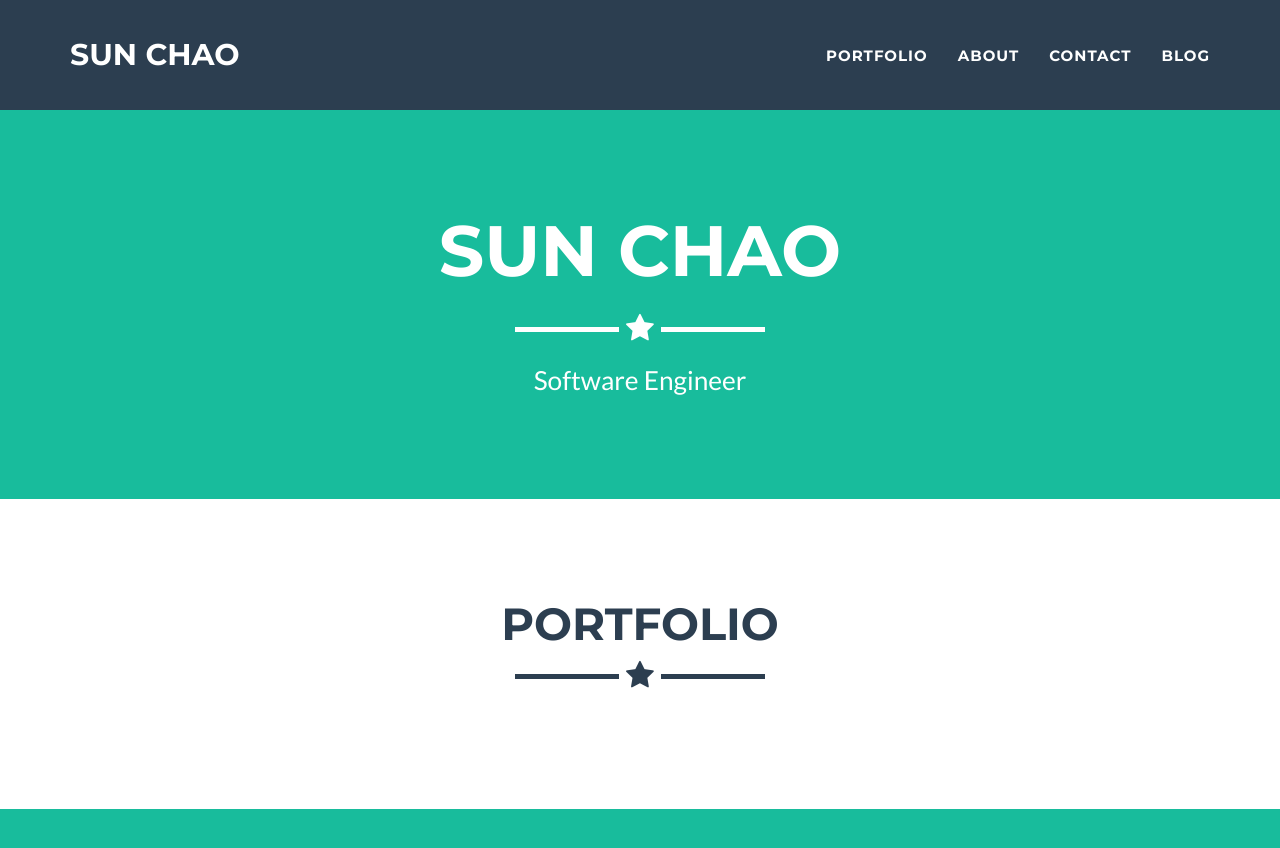
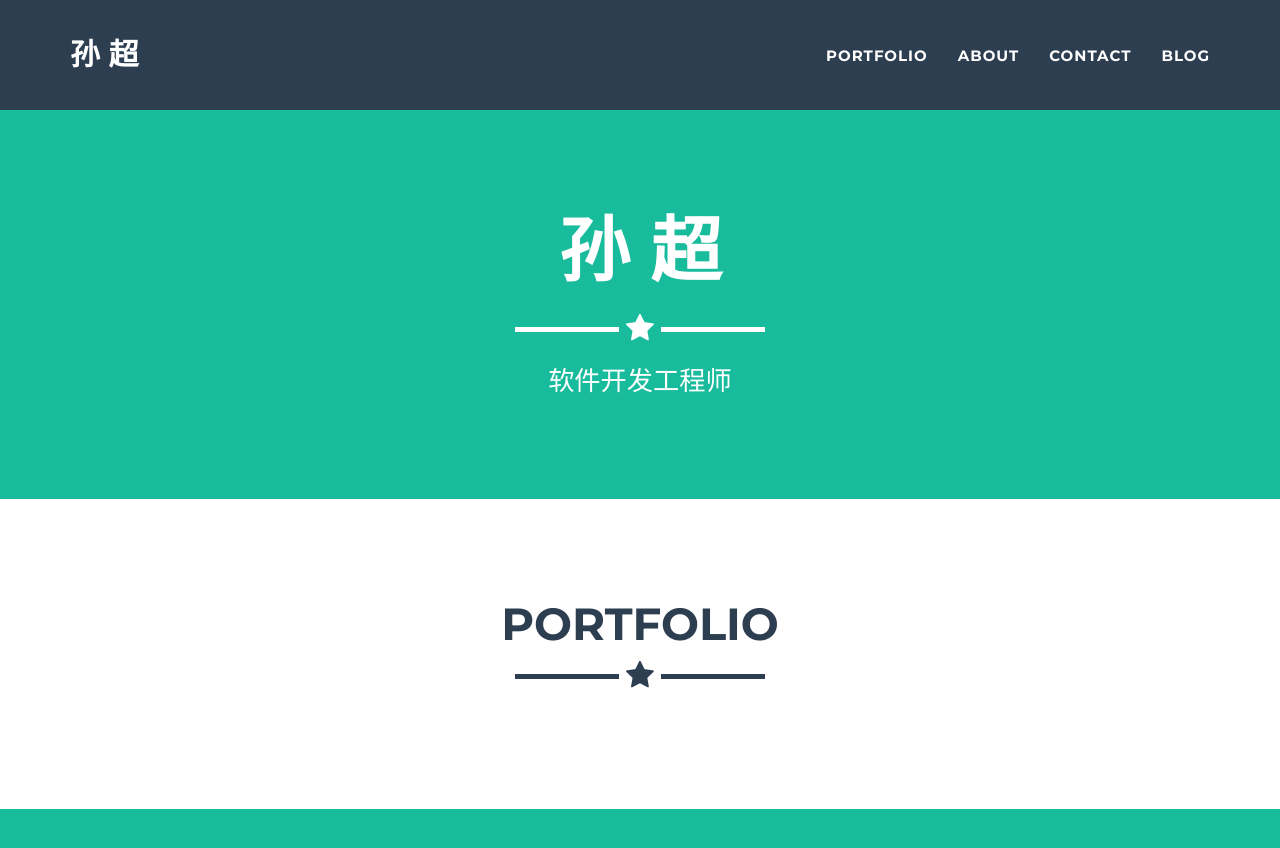
Before and after one commit to sunchao0427/sunchao0427.github.io, a Jekyll site: the page built from index.html, in a window 1280 px wide and 900 px high. Shown: the top 848 px of the window. Built offline with Jekyll 4.4.1, drawn with Linux system fonts in a browser that asks for light colours.

Commit message:
fix lang

```diff
--- a/_config.yml
+++ b/_config.yml
@@ -1,12 +1,13 @@
 # Site settings
-title: Sun Chao
+locale: zh-CN
+title: 孙 超
 email: sunchao0427@qq.com
 url: https://sunchao0427.github.io
-description: "Personal website"
-keywords: "software, software developer, programming"
-skills: "Software Engineer"
-meta_author: Sun Chao
-locale: "zh-CN"
+description: "个人博客网站"
+keywords: "软件开发、iOS开发、Flutter开发"
+skills: "软件开发工程师"
+meta_author: 孙超
+
 
 # Google webmaster tools
 google_verify:
```
